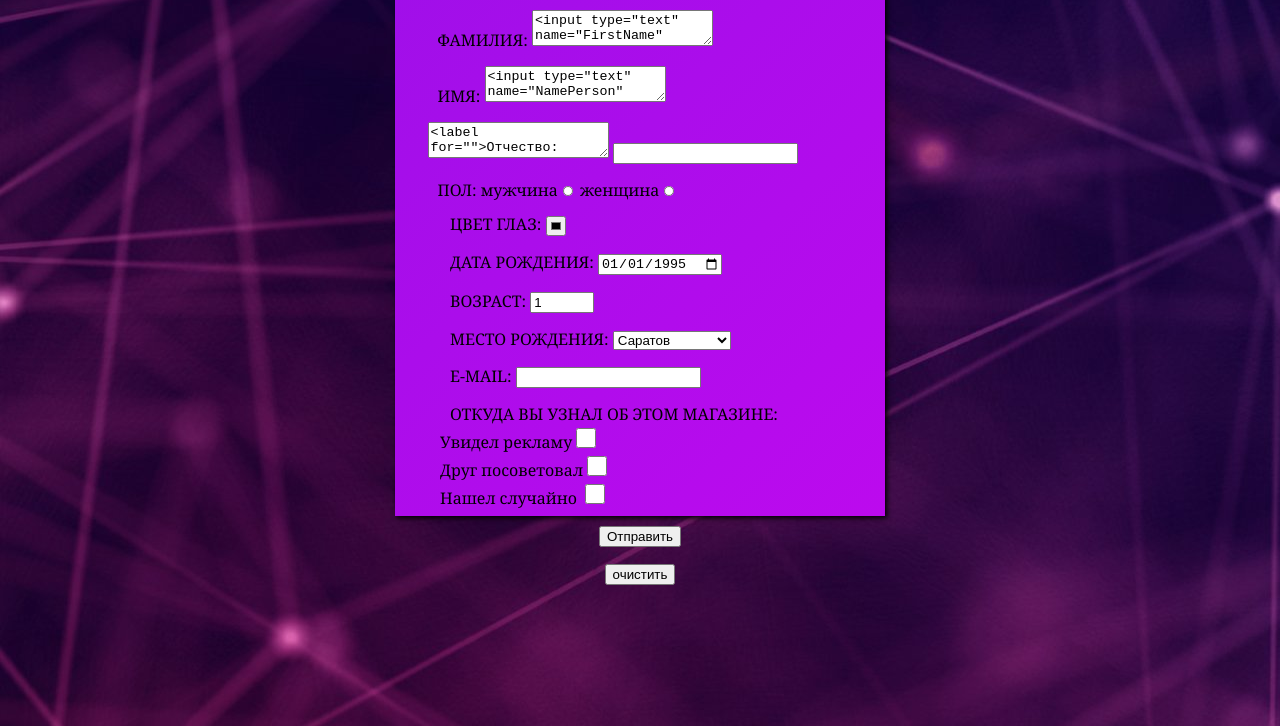
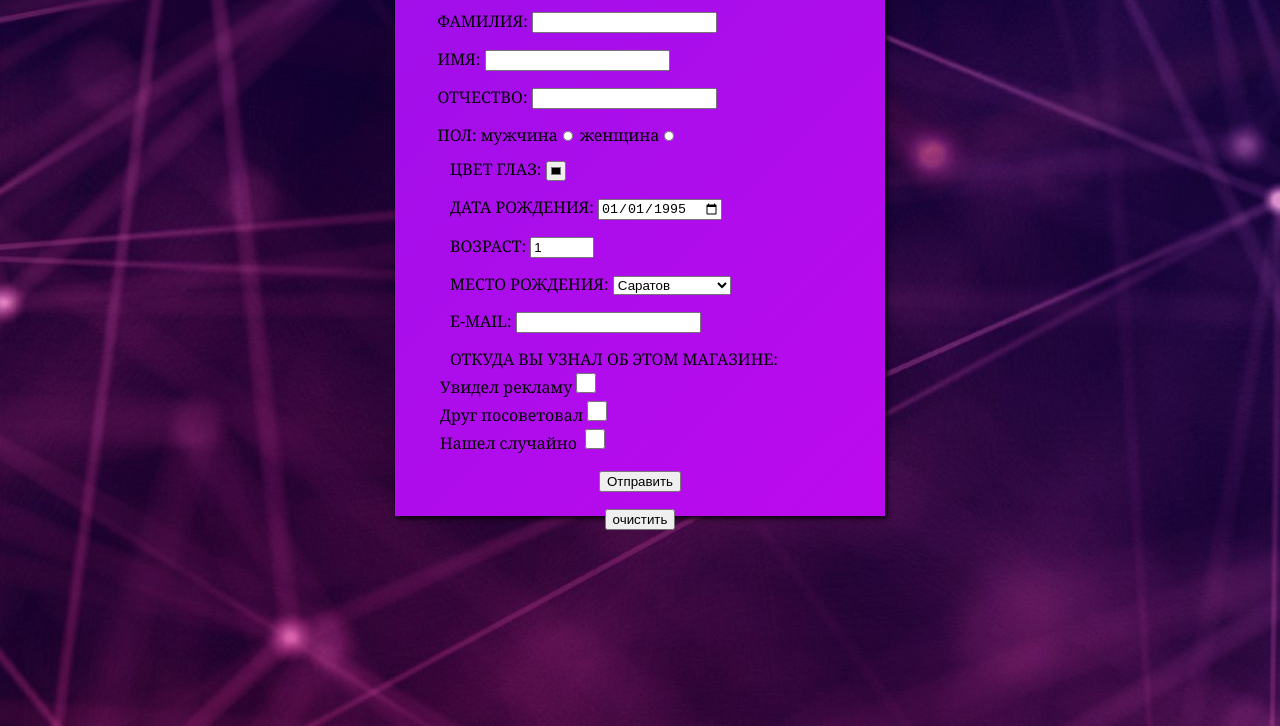
Before and after one commit to ruus20/Project-4, a plain HTML site: page index.html in a window 1280 px wide. Shown: the part 74-800 px from the top of the page. Drawn offline with Linux system fonts and the light colour scheme.

Commit message:
Add files via upload

```diff
--- a/index.html
+++ b/index.html
@@ -12,15 +12,15 @@
     <h1 title="Форма регистрации">Регистрация</h1>
     <div class="group">
         <label for="">Фамилия:</label>
-        <textarea><input type="text" name="FirstName" maxlength="16"></textarea>
+        <input type="text"pattern="[A-Za-zА-Яа-яЁё]" name="FirstName" maxlength="16">
     </div>
     <div class="group">
         <label for="">Имя:</label>
-        <textarea><input type="text" name="NamePerson" maxlength="12"></textarea>
+        <input type="text"pattern="[A-Za-zА-Яа-яЁё]" name="NamePerson" maxlength="12">
     </div>
     <div class="group">
-        <textarea><label for="">Отчество:</label></textarea>
-        <input type="text">
+        <label for="">Отчество:</label>
+        <input type="text" pattern="[A-Za-zА-Яа-яЁё]"  maxlength="12">
     </div>
     <div class="group" >
         <label for="">Пол:</label>
```
